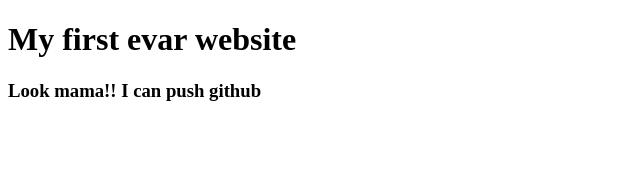
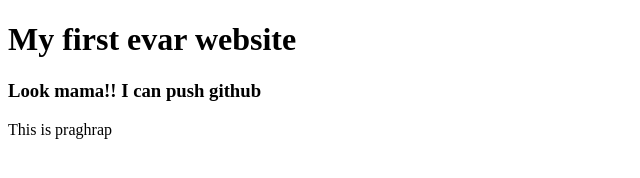
Before and after one commit to shohanahmed391/my-first-website, a plain HTML site: page index.html in a window 1280 px wide. Shown: the whole page, without its empty margins (0-640 px from the left). Drawn offline with Linux system fonts and the light colour scheme.

Commit message:
learned github

```diff
--- a/index.html
+++ b/index.html
@@ -9,5 +9,6 @@
 <body>
     <h1>My first evar website</h1>
     <h3>Look mama!! I can push github</h3>
+    <P>This is praghrap</P>
 </body>
 </html>
```
